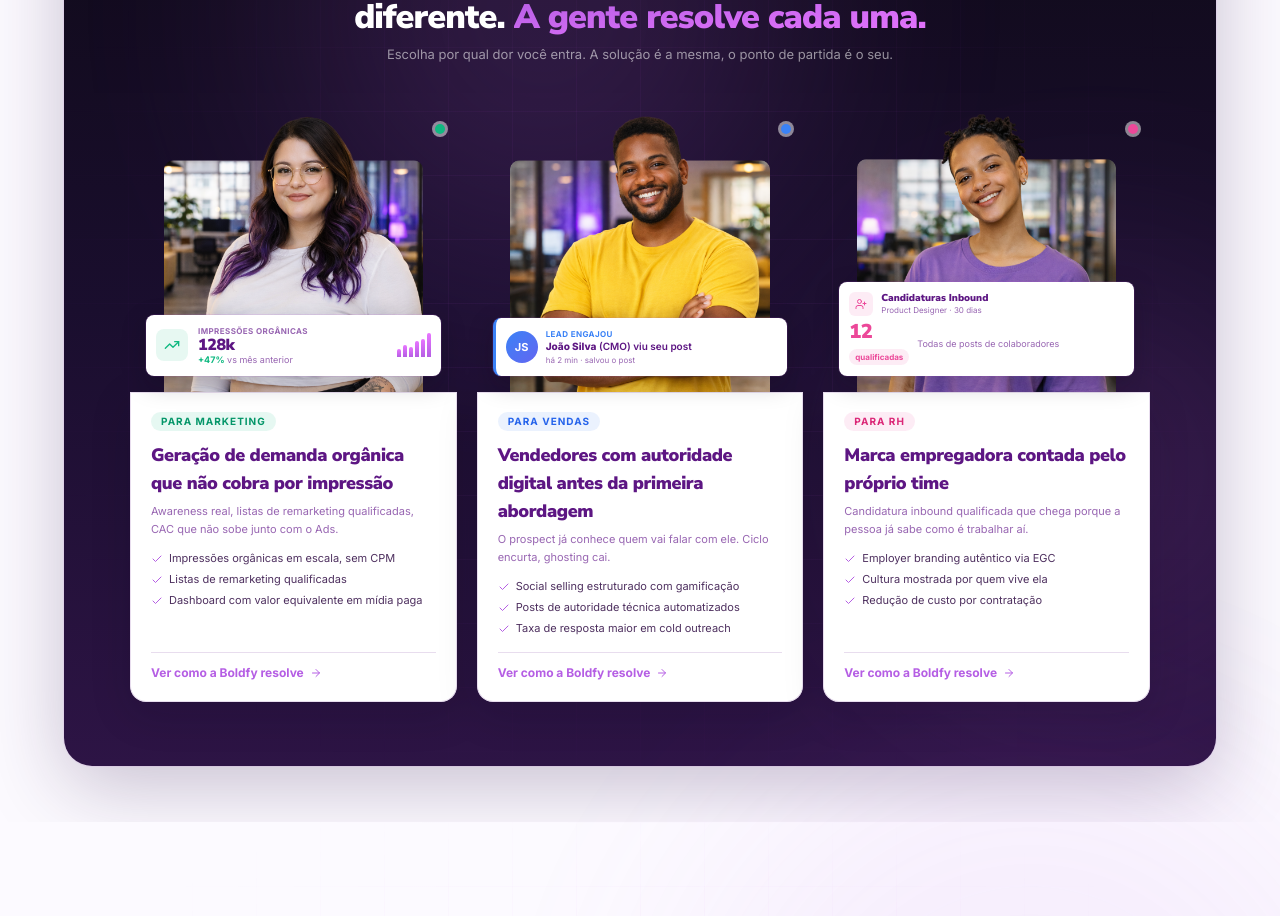
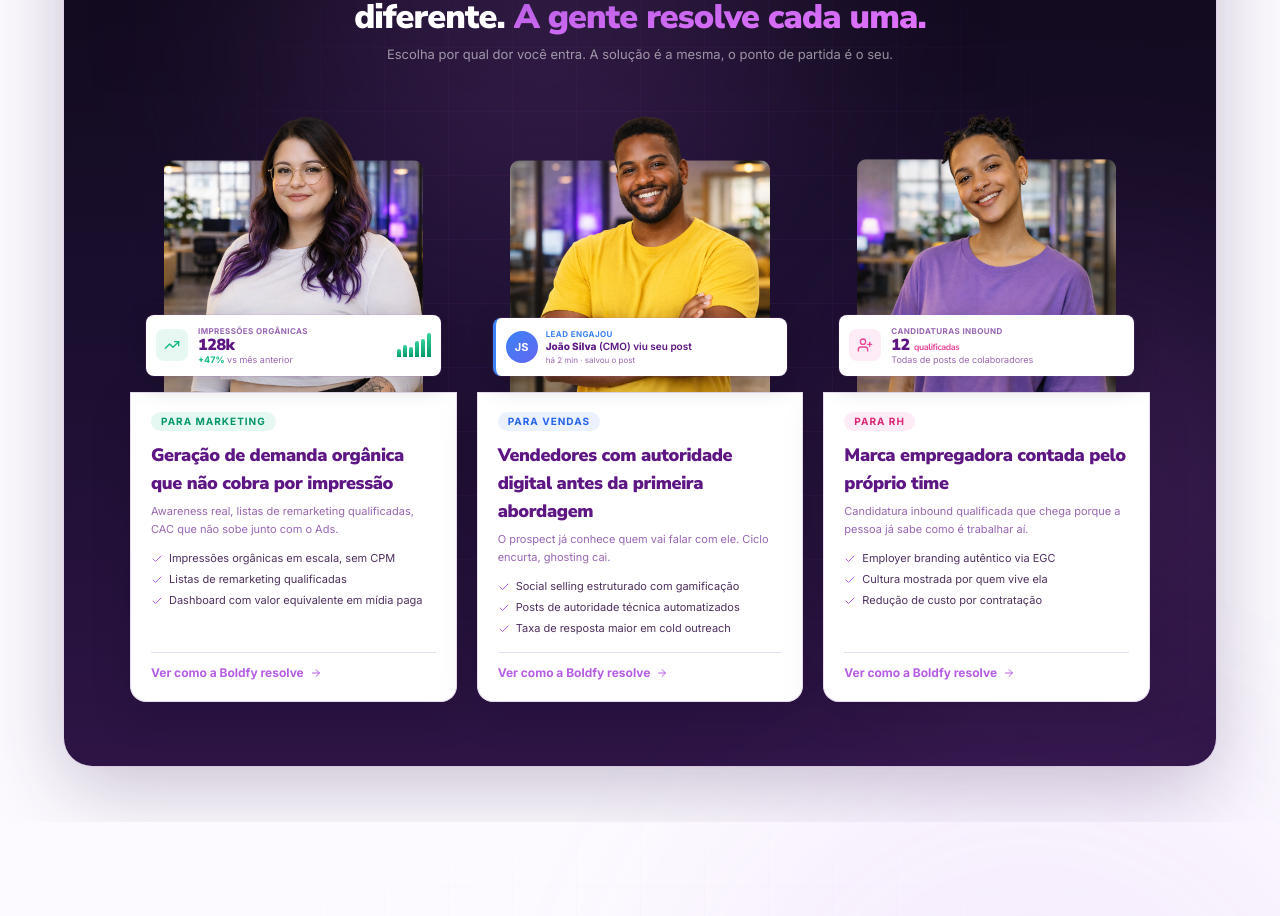
Before and after one commit to clararamosm/boldfy-site, a Next.js app: page / in a window 1280 px wide. Shown: the part 2194-3110 px from the top of the page. Built offline with nearby package versions, Linux system fonts and the light colour scheme; no server answers.

Commit message:
fix(personas): mini-card RH compacto, gráfico verde, sem dots
- RH: layout horizontal igual ao Marketing (mesma altura)
- Marketing: barras do gráfico verdes (emerald) em vez de roxas
- Removidas bolinhas coloridas sobre as fotos (dotColor)

Co-Authored-By: Claude <noreply@anthropic.com>

```diff
--- a/src/components/sections/use-cases.tsx
+++ b/src/components/sections/use-cases.tsx
@@ -35,7 +35,7 @@ function MiniMarketing() {
         {[35, 50, 42, 68, 78, 100].map((h, i) => (
           <div
             key={i}
-            className="w-[4px] rounded-t-sm bg-gradient-to-t from-primary to-[#E875FF]"
+            className="w-[4px] rounded-t-sm bg-gradient-to-t from-emerald-600 to-emerald-400"
             style={{ height: `${h}%` }}
           />
         ))}
@@ -67,30 +67,19 @@ function MiniVendas() {
 
 function MiniRh() {
   return (
-    <div className="absolute bottom-4 left-4 right-4 z-[4] rounded-lg bg-card p-2.5 shadow-[0_8px_24px_rgba(15,10,24,0.25),0_0_0_1px_rgba(205,80,241,0.12)]">
-      <div className="flex items-center gap-2">
-        <div className="flex h-6 w-6 shrink-0 items-center justify-center rounded-md bg-pink-500/10 text-pink-500">
-          <UserPlus className="h-3 w-3" />
-        </div>
-        <div>
-          <p className="font-headline text-[10px] font-black leading-tight text-accent-foreground">
-            Candidaturas Inbound
-          </p>
-          <p className="text-[8px] text-muted-foreground">
-            Product Designer · 30 dias
-          </p>
-        </div>
+    <div className="absolute bottom-4 left-4 right-4 z-[4] flex items-center gap-2.5 rounded-lg bg-card p-2.5 shadow-[0_8px_24px_rgba(15,10,24,0.25),0_0_0_1px_rgba(205,80,241,0.12)]">
+      <div className="flex h-8 w-8 shrink-0 items-center justify-center rounded-lg bg-pink-500/10 text-pink-500">
+        <UserPlus className="h-4 w-4" />
       </div>
-      <div className="mt-1.5 flex items-center gap-2">
-        <div>
-          <p className="font-headline text-xl font-black leading-none tracking-tight text-pink-500">
-            12
-          </p>
-          <span className="mt-0.5 inline-block rounded-full bg-pink-500/10 px-1.5 py-0.5 text-[8px] font-bold text-pink-500">
-            qualificadas
-          </span>
-        </div>
-        <p className="flex-1 text-[9px] leading-snug text-muted-foreground">
+      <div className="min-w-0 flex-1">
+        <p className="text-[8px] font-bold uppercase tracking-wider text-muted-foreground">
+          Candidaturas inbound
+        </p>
+        <p className="font-headline text-base font-black leading-none tracking-tight text-accent-foreground">
+          12{' '}
+          <span className="text-[9px] font-bold text-pink-500">qualificadas</span>
+        </p>
+        <p className="text-[9px] text-muted-foreground">
           Todas de posts de colaboradores
         </p>
       </div>
@@ -112,7 +101,6 @@ interface PersonaCardProps {
   cta: string;
   href: string;
   photo: string;
-  dotColor: string;
   tagColor: string;
   tagBg: string;
   miniCard: React.ReactNode;
@@ -126,7 +114,6 @@ function PersonaCard({
   cta,
   href,
   photo,
-  dotColor,
   tagColor,
   tagBg,
   miniCard,
@@ -135,10 +122,6 @@ function PersonaCard({
     <div className="group flex flex-col transition-all duration-300 hover:-translate-y-1.5">
       {/* ─── Top box: Photo (transparent, no borders, no bg) ─── */}
       <div className="relative h-[280px]">
-        {/* Colored dot */}
-        <span
-          className={`absolute right-3 top-3 z-[5] h-2.5 w-2.5 rounded-full shadow-[0_0_0_3px_rgba(255,255,255,0.5)] ${dotColor}`}
-        />
         <Image
           src={photo}
           alt={tag}
@@ -218,7 +201,6 @@ export function UseCasesSection() {
       cta: t.home.ucMarketingCta,
       href: '/para/marketing',
       photo: '/images/persona-marketing.png',
-      dotColor: 'bg-emerald-500',
       tagColor: 'text-emerald-600',
       tagBg: 'bg-emerald-500/10',
       miniCard: <MiniMarketing />,
@@ -235,7 +217,6 @@ export function UseCasesSection() {
       cta: t.home.ucVendasCta,
       href: '/para/vendas',
       photo: '/images/persona-comercial.png',
-      dotColor: 'bg-blue-500',
       tagColor: 'text-blue-600',
       tagBg: 'bg-blue-500/10',
       miniCard: <MiniVendas />,
@@ -252,7 +233,6 @@ export function UseCasesSection() {
       cta: t.home.ucRhCta,
       href: '/para/rh',
       photo: '/images/persona-rh.png',
-      dotColor: 'bg-pink-500',
       tagColor: 'text-pink-600',
       tagBg: 'bg-pink-500/10',
       miniCard: <MiniRh />,
```
